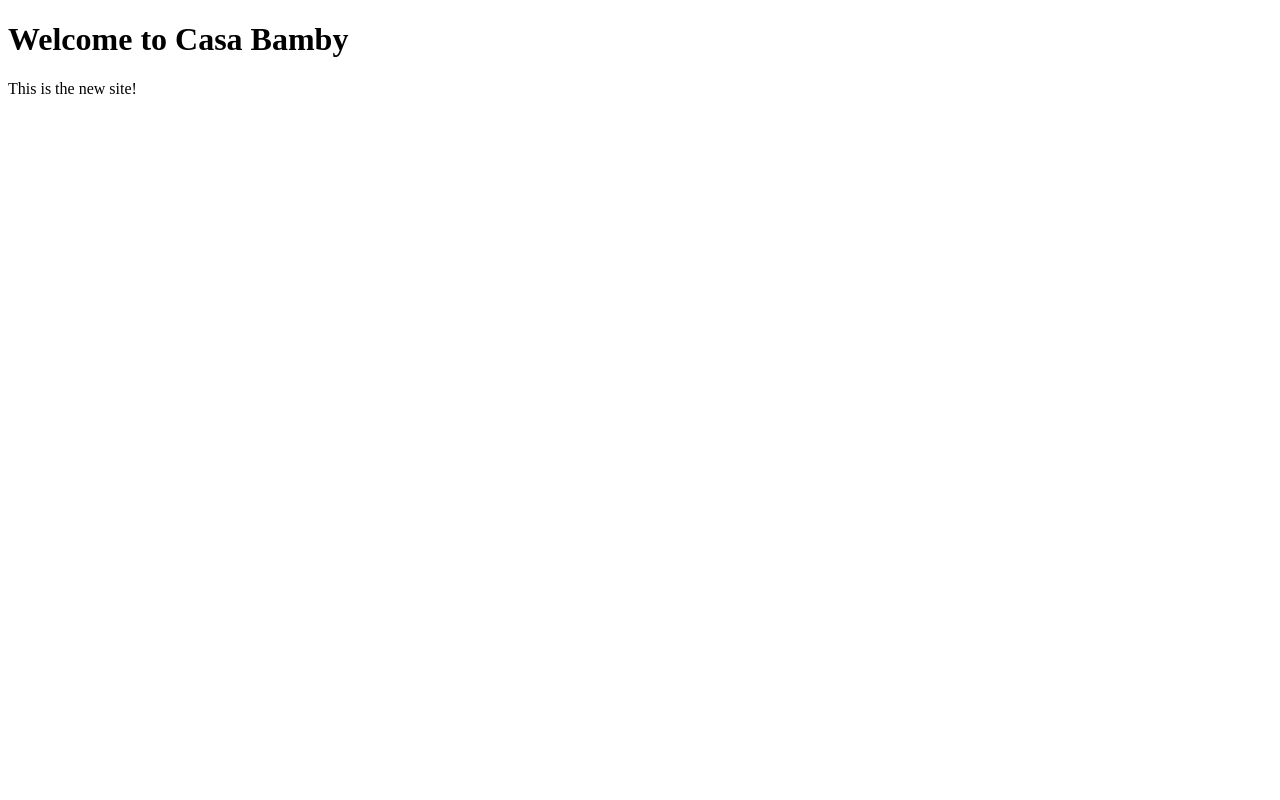
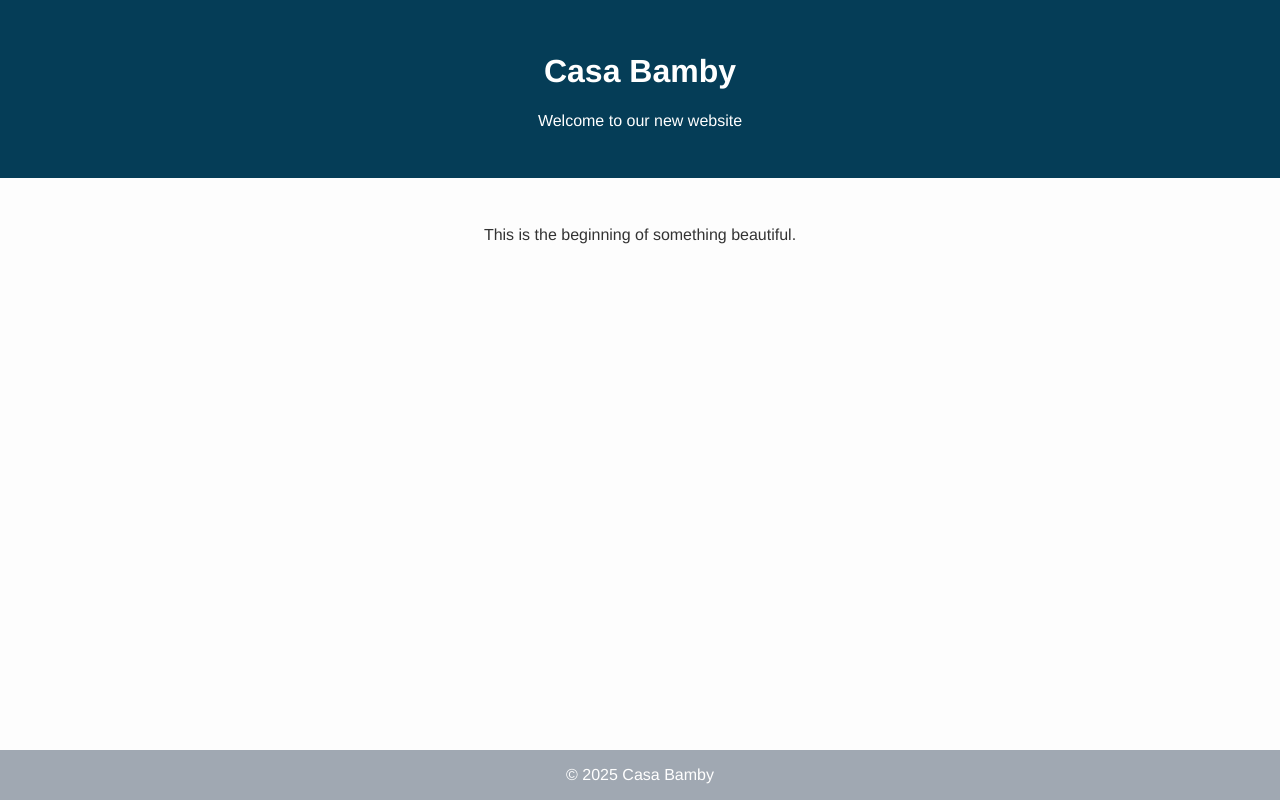
Before and after one commit to Alikans0/casabamby-site, a plain HTML site: page index.html in a window 1280 px wide. Drawn offline with Linux system fonts and the light colour scheme.

Commit message:
Add homepage

```diff
--- a/index.html
+++ b/index.html
@@ -1,14 +1,48 @@
 <!DOCTYPE html>
 <html lang="en">
 <head>
-  <meta charset="UTF-8">
-  <meta name="viewport" content="width=device-width, initial-scale=1">
+  <meta charset="UTF-8" />
+  <meta name="viewport" content="width=device-width, initial-scale=1.0" />
   <title>Casa Bamby</title>
-  <link rel="stylesheet" href="style.css">
+  <style>
+    body {
+      margin: 0;
+      font-family: 'Helvetica Neue', sans-serif;
+      display: flex;
+      flex-direction: column;
+      min-height: 100vh;
+      background: #fdfdfd;
+      color: #333;
+    }
+    header {
+      background: #053d57;
+      color: white;
+      padding: 2rem;
+      text-align: center;
+    }
+    main {
+      flex: 1;
+      padding: 2rem;
+      text-align: center;
+    }
+    footer {
+      background: #a0a8b2;
+      color: white;
+      text-align: center;
+      padding: 1rem;
+    }
+  </style>
 </head>
 <body>
-  <h1>Welcome to Casa Bamby</h1>
-  <p>This is the new site!</p>
-  <script src="script.js"></script>
+  <header>
+    <h1>Casa Bamby</h1>
+    <p>Welcome to our new website</p>
+  </header>
+  <main>
+    <p>This is the beginning of something beautiful.</p>
+  </main>
+  <footer>
+    &copy; 2025 Casa Bamby
+  </footer>
 </body>
 </html>
```
